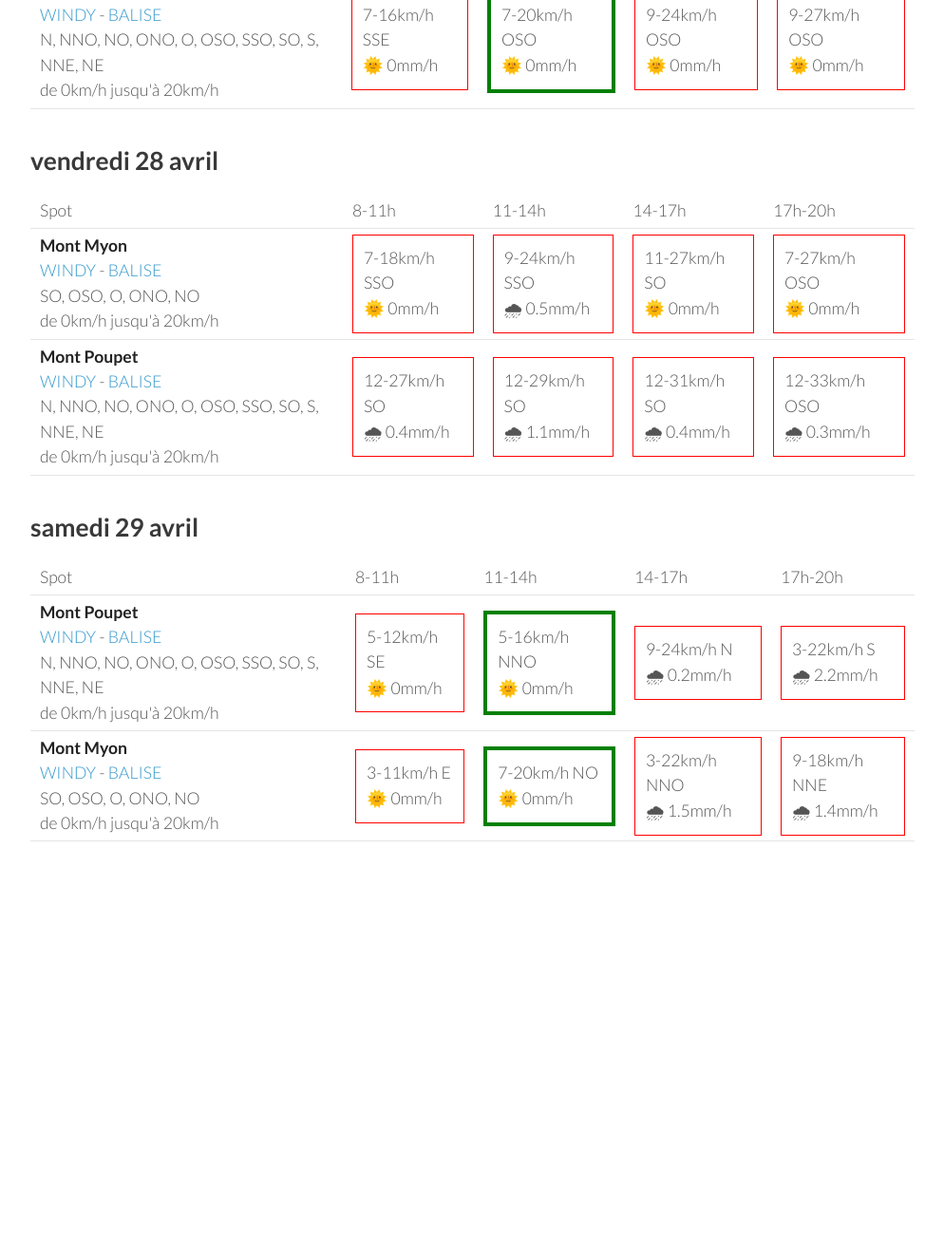
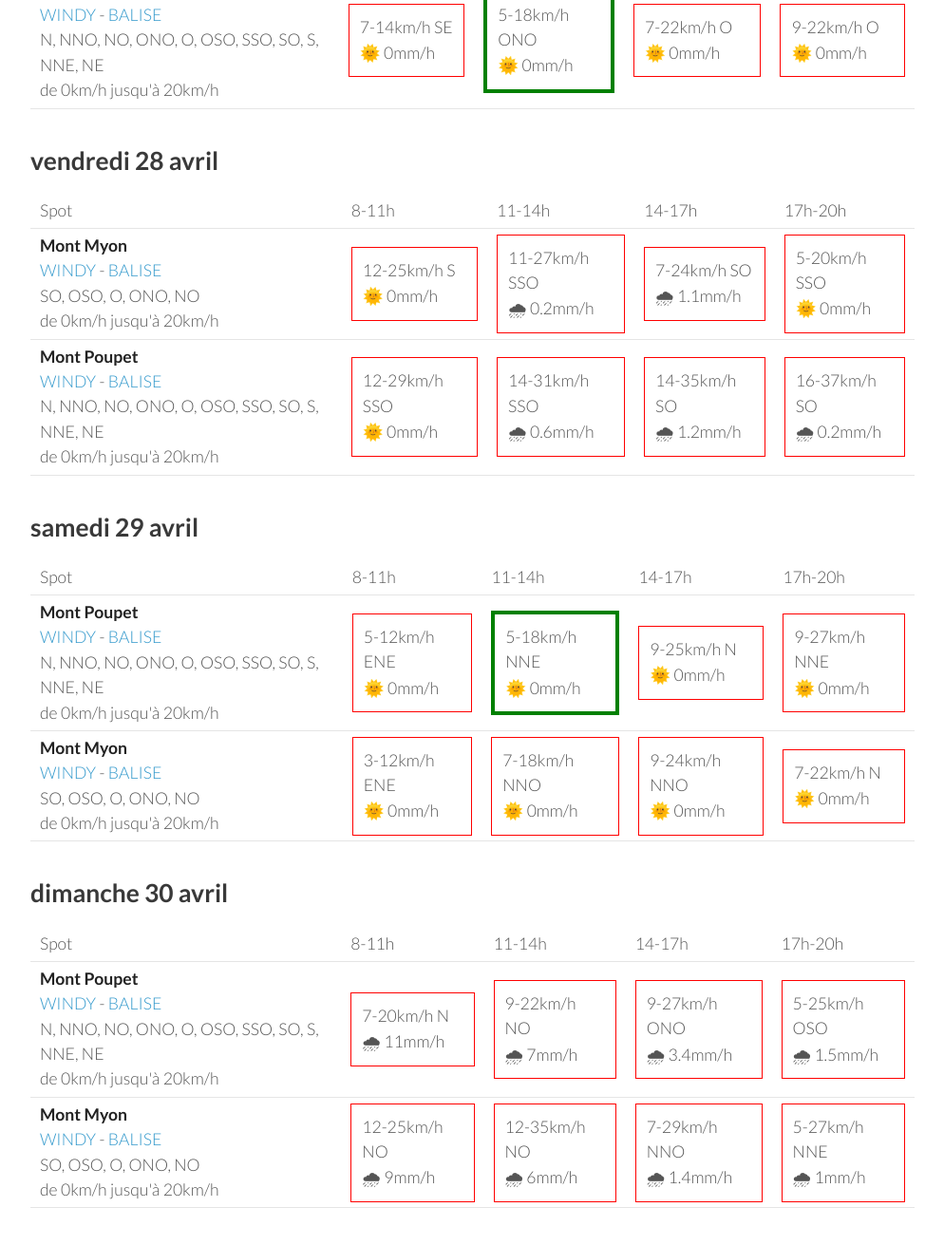
Before and after one commit to parapente-dans-le-nord/parapente-dans-le-nord.github.io, a Jekyll site: the page built from jura.markdown, in a window 1280 px wide and 1400 px high, scrolled down 1324 px. Shown: the top 1311 px of the window at 95% size, without its empty margins (26-1020 px from the left). Built offline with Jekyll 4.4.1, drawn with Linux system fonts in a browser that asks for light colours; before the commit the page ends 2338 px from its top, so only the background shows below that; some of the changed text lies outside the part shown.

Commit message:
update index.markdown

```diff
--- a/jura.markdown
+++ b/jura.markdown
@@ -96,20 +96,20 @@ page mise à jour le mardi 25 avril 06:20
 <tr>
         <td><strong>Mont Myon</strong><br><a href="https://windy.com/46.331/5.397?45.898,5.394,8,m:eWoagj8">WINDY</a> - <span class=""><a href="http://www.balisemeteo.com/balise.php?idBalise=70">BALISE</a> </span><br> <span class="vent-favorable">SO, OSO, O, ONO, NO</span><br><span class="force-vent">de 0km/h jusqu'à 20km/h</span> </td>
 
-            <td><div class="not-flyable"><p>1-12km/h ESE</p><p>🌞 0mm/h</p></div></td>
-            <td><div class="flyable"><p>3-14km/h O</p><p>🌞 0mm/h</p></div></td>
-            <td><div class="flyable"><p>5-18km/h O</p><p>🌞 0mm/h</p></div></td>
-            <td><div class="flyable"><p>7-20km/h OSO</p><p>🌞 0mm/h</p></div></td>
+            <td><div class="not-flyable"><p>3-11km/h ESE</p><p>🌞 0mm/h</p></div></td>
+            <td><div class="flyable"><p>5-16km/h ONO</p><p>🌞 0mm/h</p></div></td>
+            <td><div class="flyable"><p>5-16km/h OSO</p><p>🌞 0mm/h</p></div></td>
+            <td><div class="not-flyable"><p>5-22km/h ONO</p><p>🌞 0mm/h</p></div></td>
 
 
     </tr>
 <tr>
         <td><strong>Mont Poupet</strong><br><a href="https://windy.com/46.970/5.876?46.541,5.876,8">WINDY</a> - <span class=""><a href="http://www.balisemeteo.com/balise.php?idBalise=92">BALISE</a> </span><br> <span class="vent-favorable">N, NNO, NO, ONO, O, OSO, SSO, SO, S, NNE, NE</span><br><span class="force-vent">de 0km/h jusqu'à 20km/h</span> </td>
 
-            <td><div class="not-flyable"><p>7-16km/h SSE</p><p>🌞 0mm/h</p></div></td>
-            <td><div class="flyable"><p>7-20km/h OSO</p><p>🌞 0mm/h</p></div></td>
-            <td><div class="not-flyable"><p>9-24km/h OSO</p><p>🌞 0mm/h</p></div></td>
-            <td><div class="not-flyable"><p>9-27km/h OSO</p><p>🌞 0mm/h</p></div></td>
+            <td><div class="not-flyable"><p>7-14km/h SE</p><p>🌞 0mm/h</p></div></td>
+            <td><div class="flyable"><p>5-18km/h ONO</p><p>🌞 0mm/h</p></div></td>
+            <td><div class="not-flyable"><p>7-22km/h O</p><p>🌞 0mm/h</p></div></td>
+            <td><div class="not-flyable"><p>9-22km/h O</p><p>🌞 0mm/h</p></div></td>
 
 
     </tr>
@@ -132,20 +132,20 @@ page mise à jour le mardi 25 avril 06:20
 <tr>
         <td><strong>Mont Myon</strong><br><a href="https://windy.com/46.331/5.397?45.898,5.394,8,m:eWoagj8">WINDY</a> - <span class=""><a href="http://www.balisemeteo.com/balise.php?idBalise=70">BALISE</a> </span><br> <span class="vent-favorable">SO, OSO, O, ONO, NO</span><br><span class="force-vent">de 0km/h jusqu'à 20km/h</span> </td>
 
-            <td><div class="not-flyable"><p>7-18km/h SSO</p><p>🌞 0mm/h</p></div></td>
-            <td><div class="not-flyable"><p>9-24km/h SSO</p><p>🌧 0.5mm/h</p></div></td>
-            <td><div class="not-flyable"><p>11-27km/h SO</p><p>🌞 0mm/h</p></div></td>
-            <td><div class="not-flyable"><p>7-27km/h OSO</p><p>🌞 0mm/h</p></div></td>
+            <td><div class="not-flyable"><p>12-25km/h S</p><p>🌞 0mm/h</p></div></td>
+            <td><div class="not-flyable"><p>11-27km/h SSO</p><p>🌧 0.2mm/h</p></div></td>
+            <td><div class="not-flyable"><p>7-24km/h SO</p><p>🌧 1.1mm/h</p></div></td>
+            <td><div class="not-flyable"><p>5-20km/h SSO</p><p>🌞 0mm/h</p></div></td>
 
 
     </tr>
 <tr>
         <td><strong>Mont Poupet</strong><br><a href="https://windy.com/46.970/5.876?46.541,5.876,8">WINDY</a> - <span class=""><a href="http://www.balisemeteo.com/balise.php?idBalise=92">BALISE</a> </span><br> <span class="vent-favorable">N, NNO, NO, ONO, O, OSO, SSO, SO, S, NNE, NE</span><br><span class="force-vent">de 0km/h jusqu'à 20km/h</span> </td>
 
-            <td><div class="not-flyable"><p>12-27km/h SO</p><p>🌧 0.4mm/h</p></div></td>
-            <td><div class="not-flyable"><p>12-29km/h SO</p><p>🌧 1.1mm/h</p></div></td>
-            <td><div class="not-flyable"><p>12-31km/h SO</p><p>🌧 0.4mm/h</p></div></td>
-            <td><div class="not-flyable"><p>12-33km/h OSO</p><p>🌧 0.3mm/h</p></div></td>
+            <td><div class="not-flyable"><p>12-29km/h SSO</p><p>🌞 0mm/h</p></div></td>
+            <td><div class="not-flyable"><p>14-31km/h SSO</p><p>🌧 0.6mm/h</p></div></td>
+            <td><div class="not-flyable"><p>14-35km/h SO</p><p>🌧 1.2mm/h</p></div></td>
+            <td><div class="not-flyable"><p>16-37km/h SO</p><p>🌧 0.2mm/h</p></div></td>
 
 
     </tr>
@@ -168,20 +168,20 @@ page mise à jour le mardi 25 avril 06:20
 <tr>
         <td><strong>Mont Poupet</strong><br><a href="https://windy.com/46.970/5.876?46.541,5.876,8">WINDY</a> - <span class=""><a href="http://www.balisemeteo.com/balise.php?idBalise=92">BALISE</a> </span><br> <span class="vent-favorable">N, NNO, NO, ONO, O, OSO, SSO, SO, S, NNE, NE</span><br><span class="force-vent">de 0km/h jusqu'à 20km/h</span> </td>
 
-            <td><div class="not-flyable"><p>5-12km/h SE</p><p>🌞 0mm/h</p></div></td>
-            <td><div class="flyable"><p>5-16km/h NNO</p><p>🌞 0mm/h</p></div></td>
-            <td><div class="not-flyable"><p>9-24km/h N</p><p>🌧 0.2mm/h</p></div></td>
-            <td><div class="not-flyable"><p>3-22km/h S</p><p>🌧 2.2mm/h</p></div></td>
+            <td><div class="not-flyable"><p>5-12km/h ENE</p><p>🌞 0mm/h</p></div></td>
+            <td><div class="flyable"><p>5-18km/h NNE</p><p>🌞 0mm/h</p></div></td>
+            <td><div class="not-flyable"><p>9-25km/h N</p><p>🌞 0mm/h</p></div></td>
+            <td><div class="not-flyable"><p>9-27km/h NNE</p><p>🌞 0mm/h</p></div></td>
 
 
     </tr>
 <tr>
         <td><strong>Mont Myon</strong><br><a href="https://windy.com/46.331/5.397?45.898,5.394,8,m:eWoagj8">WINDY</a> - <span class=""><a href="http://www.balisemeteo.com/balise.php?idBalise=70">BALISE</a> </span><br> <span class="vent-favorable">SO, OSO, O, ONO, NO</span><br><span class="force-vent">de 0km/h jusqu'à 20km/h</span> </td>
 
-            <td><div class="not-flyable"><p>3-11km/h E</p><p>🌞 0mm/h</p></div></td>
-            <td><div class="flyable"><p>7-20km/h NO</p><p>🌞 0mm/h</p></div></td>
-            <td><div class="not-flyable"><p>3-22km/h NNO</p><p>🌧 1.5mm/h</p></div></td>
-            <td><div class="not-flyable"><p>9-18km/h NNE</p><p>🌧 1.4mm/h</p></div></td>
+            <td><div class="not-flyable"><p>3-12km/h ENE</p><p>🌞 0mm/h</p></div></td>
+            <td><div class="not-flyable"><p>7-18km/h NNO</p><p>🌞 0mm/h</p></div></td>
+            <td><div class="not-flyable"><p>9-24km/h NNO</p><p>🌞 0mm/h</p></div></td>
+            <td><div class="not-flyable"><p>7-22km/h N</p><p>🌞 0mm/h</p></div></td>
 
 
     </tr>
@@ -189,3 +189,39 @@ page mise à jour le mardi 25 avril 06:20
 </tbody>
 </table>
 {:/}
+## dimanche 30 avril
+
+{::nomarkdown}
+<table>
+  <tbody>
+    <tr>
+      <td>Spot</td>
+      <td>8-11h</td>
+      <td>11-14h</td>
+      <td>14-17h</td>
+      <td>17h-20h</td>
+    </tr>
+<tr>
+        <td><strong>Mont Poupet</strong><br><a href="https://windy.com/46.970/5.876?46.541,5.876,8">WINDY</a> - <span class=""><a href="http://www.balisemeteo.com/balise.php?idBalise=92">BALISE</a> </span><br> <span class="vent-favorable">N, NNO, NO, ONO, O, OSO, SSO, SO, S, NNE, NE</span><br><span class="force-vent">de 0km/h jusqu'à 20km/h</span> </td>
+
+            <td><div class="not-flyable"><p>7-20km/h N</p><p>🌧 11mm/h</p></div></td>
+            <td><div class="not-flyable"><p>9-22km/h NO</p><p>🌧 7mm/h</p></div></td>
+            <td><div class="not-flyable"><p>9-27km/h ONO</p><p>🌧 3.4mm/h</p></div></td>
+            <td><div class="not-flyable"><p>5-25km/h OSO</p><p>🌧 1.5mm/h</p></div></td>
+
+
+    </tr>
+<tr>
+        <td><strong>Mont Myon</strong><br><a href="https://windy.com/46.331/5.397?45.898,5.394,8,m:eWoagj8">WINDY</a> - <span class=""><a href="http://www.balisemeteo.com/balise.php?idBalise=70">BALISE</a> </span><br> <span class="vent-favorable">SO, OSO, O, ONO, NO</span><br><span class="force-vent">de 0km/h jusqu'à 20km/h</span> </td>
+
+            <td><div class="not-flyable"><p>12-25km/h NO</p><p>🌧 9mm/h</p></div></td>
+            <td><div class="not-flyable"><p>12-35km/h NO</p><p>🌧 6mm/h</p></div></td>
+            <td><div class="not-flyable"><p>7-29km/h NNO</p><p>🌧 1.4mm/h</p></div></td>
+            <td><div class="not-flyable"><p>5-27km/h NNE</p><p>🌧 1mm/h</p></div></td>
+
+
+    </tr>
+
+</tbody>
+</table>
+{:/}
```
Also changed, not shown: other parts of jura.markdown (+1 -1 lines).
